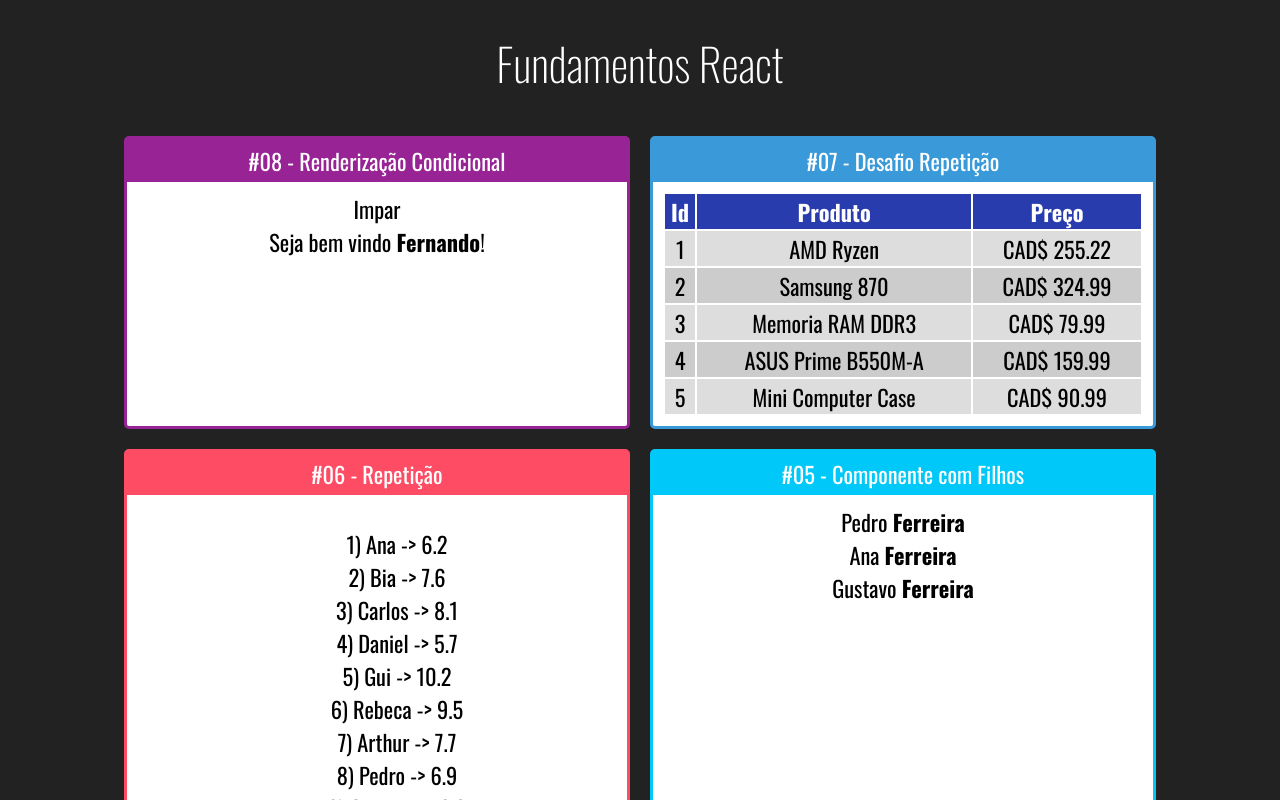
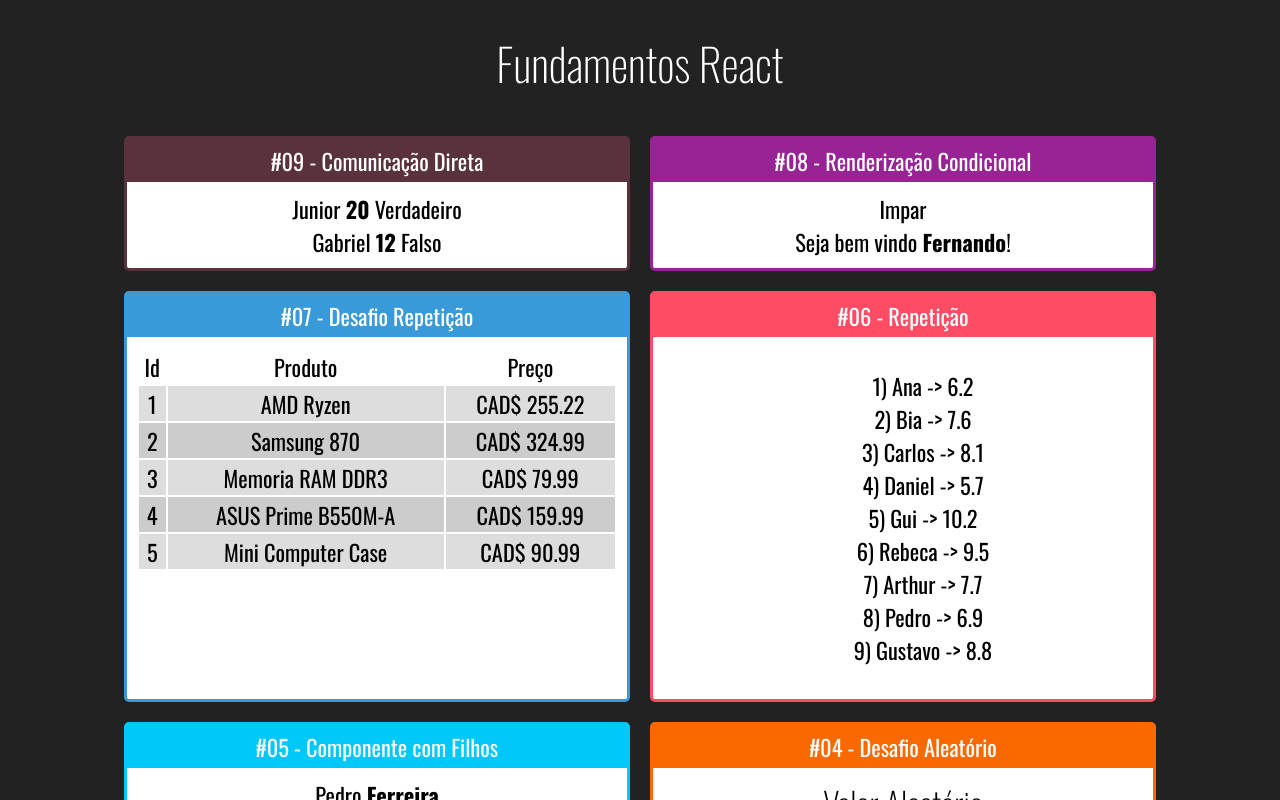
Before and after one commit to daniel-castilho/re-fundamentos, a React (Create React App) app: page / in a window 1280 px wide. Shown: the top 800 px of the page. Built offline with nearby package versions, Linux system fonts and the light colour scheme.

Commit message:
Direct Communication

```diff
--- a/src/App.jsx
+++ b/src/App.jsx
@@ -11,6 +11,7 @@
 import TabelaProdutos from './components/repeticao/TabelaProdutos';
 import ParOuImpar from './components/condicional/ParOuImpar';
 import UsuarioInfo from './components/condicional/UsuarioInfo';
+import DiretaPai from './components/comunicacao/DiretaPai';
 
 import "./App.css";
 
@@ -19,6 +20,10 @@
 		<h1>Fundamentos React</h1>
 
 		<div className="Cards">
+			<Card titulo="#09 - Comunicação Direta" color="#59323C">
+				<DiretaPai></DiretaPai>
+			</Card>
+
 			<Card titulo="#08 - Renderização Condicional" color="#982395">
 				<ParOuImpar numero={21}></ParOuImpar>
 				<UsuarioInfo usuario={{nome: 'Fernando'}} />
--- /dev/null
+++ b/src/components/comunicacao/DiretaFilho.jsx
@@ -0,0 +1,11 @@
+import React from "react";
+
+export default (props) => {
+	return (
+		<div>
+			<span>{props.nome} </span>
+			<span><strong>{props.idade}</strong> </span>
+			<span>{props.nerd ? 'Verdadeiro' : 'Falso'}</span>
+		</div>
+	);
+};
--- /dev/null
+++ b/src/components/comunicacao/DiretaPai.jsx
@@ -0,0 +1,11 @@
+import React from "react";
+import DiretaFilho from './DiretaFilho';
+
+export default (props) => {
+	return (
+		<div>
+			<DiretaFilho nome="Junior" idade={20} nerd={true} />
+            <DiretaFilho nome="Gabriel" idade={12} nerd={false} />
+		</div>
+	);
+};
--- a/src/components/repeticao/TabelaProdutos.jsx
+++ b/src/components/repeticao/TabelaProdutos.jsx
@@ -18,12 +18,14 @@
     return (
 		<div className="TabelaProdutos">
 			<table border="0">
-                <tr>
-                    <th>Id</th>
-                    <th>Produto</th>
-                    <th>Preço</th>
-                </tr>
-                {produtosTr}
+                <thead>
+                    <td>Id</td>
+                    <td>Produto</td>
+                    <td>Preço</td>
+                </thead>
+                <tbody>
+                    {produtosTr}
+                </tbody>
             </table>
 		</div>
 	);
```
